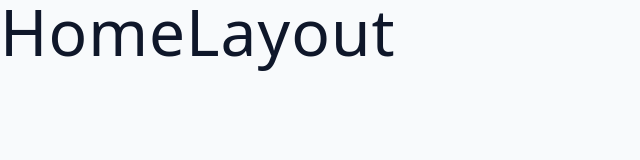
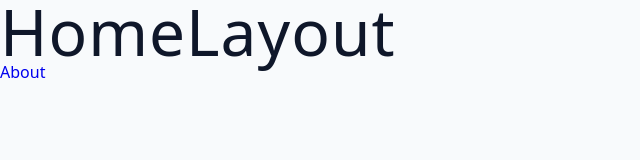
Before and after one commit to r8now/react-course, a React (Vite) app in the folder 09-mixmaster/starter/: page / in a window 1280 px wide. Shown: the top 160 px of the page, without its empty margins (0-640 px from the left). Built offline with nearby package versions, Linux system fonts and the light colour scheme.

Commit message:
Fix missing links in About and HomeLayout components

```diff
--- a/09-mixmaster/starter/src/App.jsx
+++ b/09-mixmaster/starter/src/App.jsx
@@ -11,7 +11,6 @@
     path: "/about",
     element: (
       <About />
-
     ),
   },
 ]);
--- a/09-mixmaster/starter/src/pages/About.jsx
+++ b/09-mixmaster/starter/src/pages/About.jsx
@@ -1,9 +1,13 @@
 import React from 'react'
+import { Link } from 'react-router-dom';
 
 const About = () => {
   return (
-    <h1>About</h1>
-  )
+    <div>
+      <h1>About</h1>
+      <Link to="/"> Home </Link>
+    </div>
+  );
 }
 
 export default About
--- a/09-mixmaster/starter/src/pages/HomeLayout.jsx
+++ b/09-mixmaster/starter/src/pages/HomeLayout.jsx
@@ -1,9 +1,13 @@
 import React from 'react'
+import { Link } from 'react-router-dom'
 
 const HomeLayout = () => {
   return (
-    <h1>HomeLayout</h1>
-  )
+    <div>
+      <h1> HomeLayout</h1>
+      <Link to="/about"> About </Link>
+    </div>
+  );
 }
 
 export default HomeLayout
```
